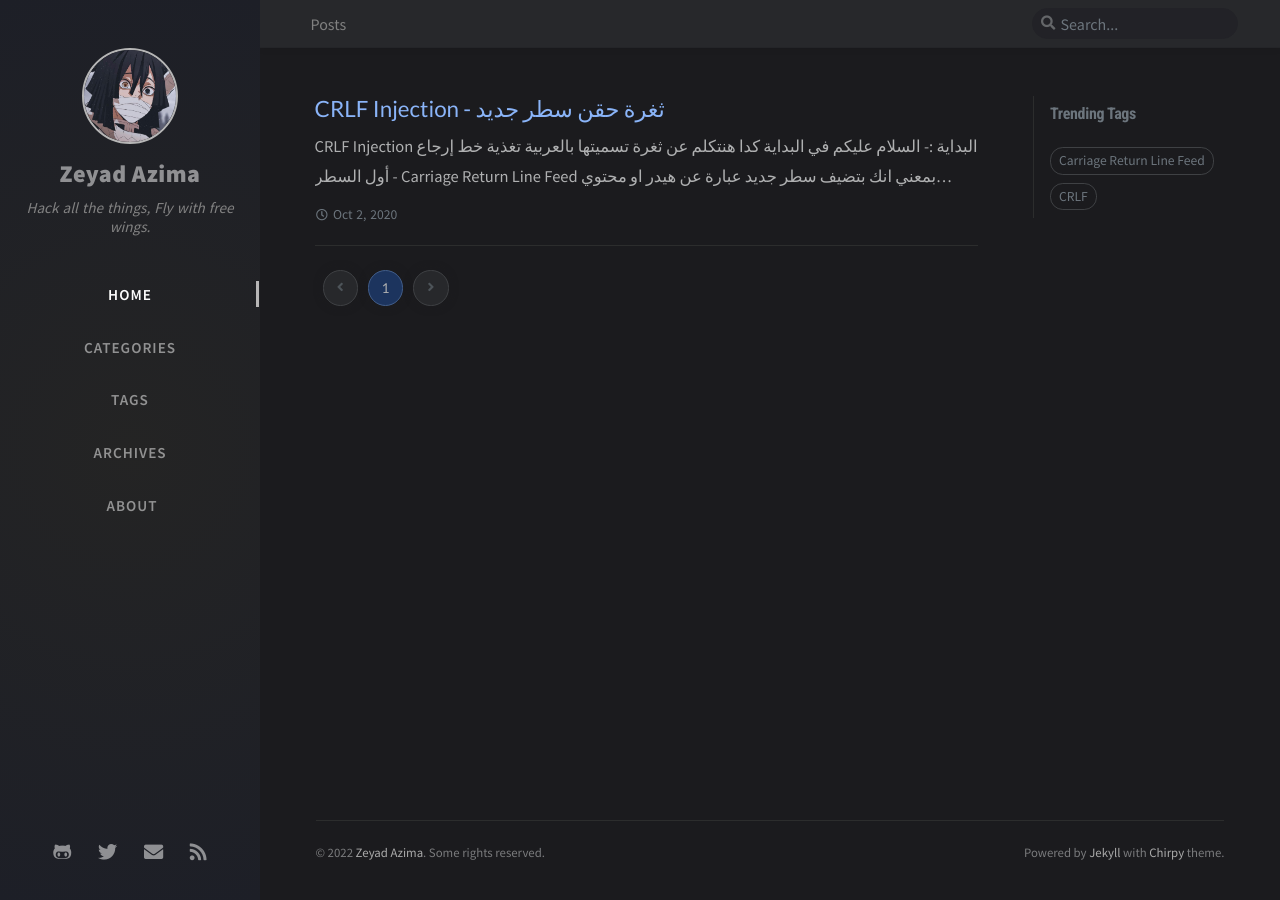
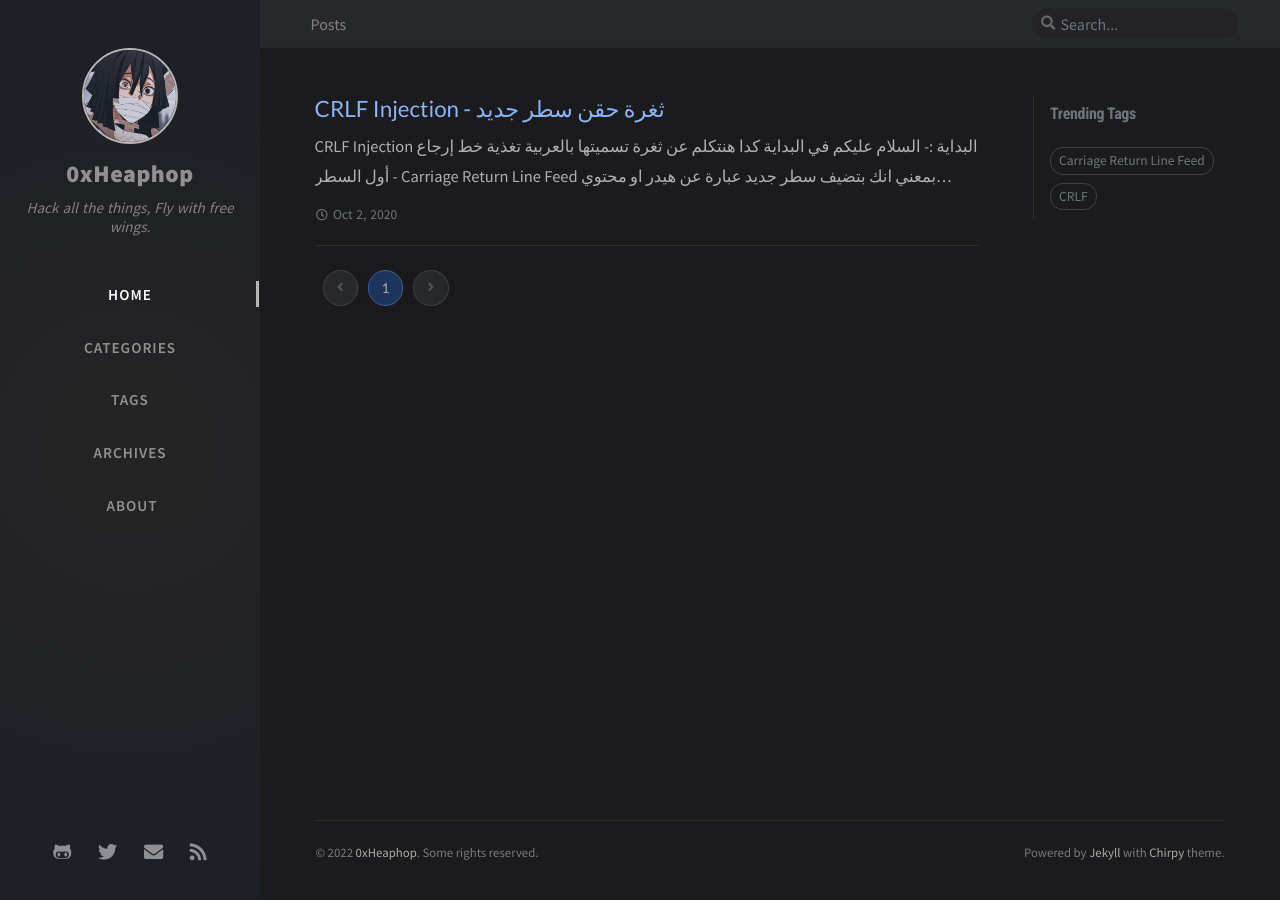
Before and after one commit to 0xheaphop/0xheaphop.github.io, a Jekyll site: the page built from index.html, in a window 1280 px wide. Built offline with Jekyll 4.4.1, drawn with Linux system fonts in a browser that asks for light colours; nearby versions of some CDN libraries; the list of posts is cut into pages by our own code; comment, search, counter and statistics services are not loaded.

Commit message:
Add files via upload

```diff
--- a/_config.yml
+++ b/_config.yml
@@ -8,7 +8,7 @@
 # jekyll-seo-tag settings › https://github.com/jekyll/jekyll-seo-tag/blob/master/docs/usage.md
 #--------------------------
 
-title: Zeyad Azima                        # the main title
+title: 0xHeaphop                        # the main title
 
 tagline: Hack all the things, Fly with free wings.  # it will display as the sub-title
 
@@ -16,28 +16,28 @@ description: >-                        # used by seo meta and the atom feed
  A Cyber Security & Technologt blog for those who are sick with 0's & 1's
 
 # Replace with the website url, e.g. 'https://username.github.io'
-url: 'https://zeyad-azima.github.io/'
+url: 'https://0xheaphop.github.io/'
 
-author: Zeyad Azima                  # change to your full name
+author: 0xHeaphop                  # change to your full name
 
 avatar: /assets/img/sample/avatar.jpg   # support internet resources
 
 github:
-  username: Zeyad-Azima             # change to your github username
+  username: 0xHeaphop             # change to your github username
 
 twitter:
-  username: AzimaZeyad            # change to your twitter username
+  username: 0xHeaphop            # change to your twitter username
 
 social:
-  name: Zeyad Azima                 # it will shows as the copyright owner in Footer
+  name: 0xHeaphop                 # it will shows as the copyright owner in Footer
   email: thehunterx651@gmail.com            # change to your email address
   links:
     # The first element serves as the copyright owner's link
-    - https://twitter.com/AzimaZeyad      # change to your twitter homepage
-    - https://github.com/Zeyad-Azima      # change to your github homepage
+    # https://twitter.com/AzimaZeyad      # change to your twitter homepage
+    - https://github.com/0xHeaphop      # change to your github homepage
     # Uncomment below to add more social links
     # - https://www.facebook.com/username
-    - https://www.linkedin.com/in/zer0verflow
+    # https://www.linkedin.com/in/zer0verflow
 
 google_site_verification: # change to your verification string
 
```
